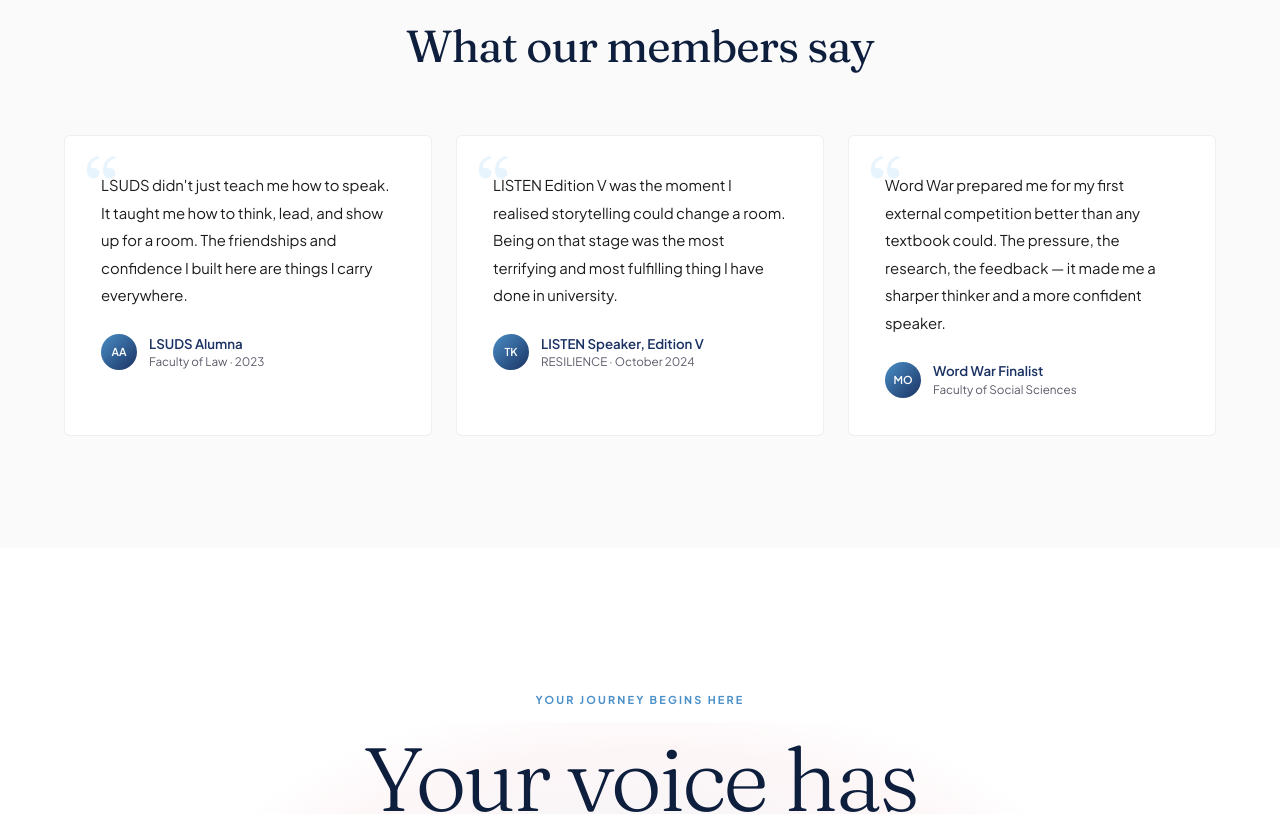
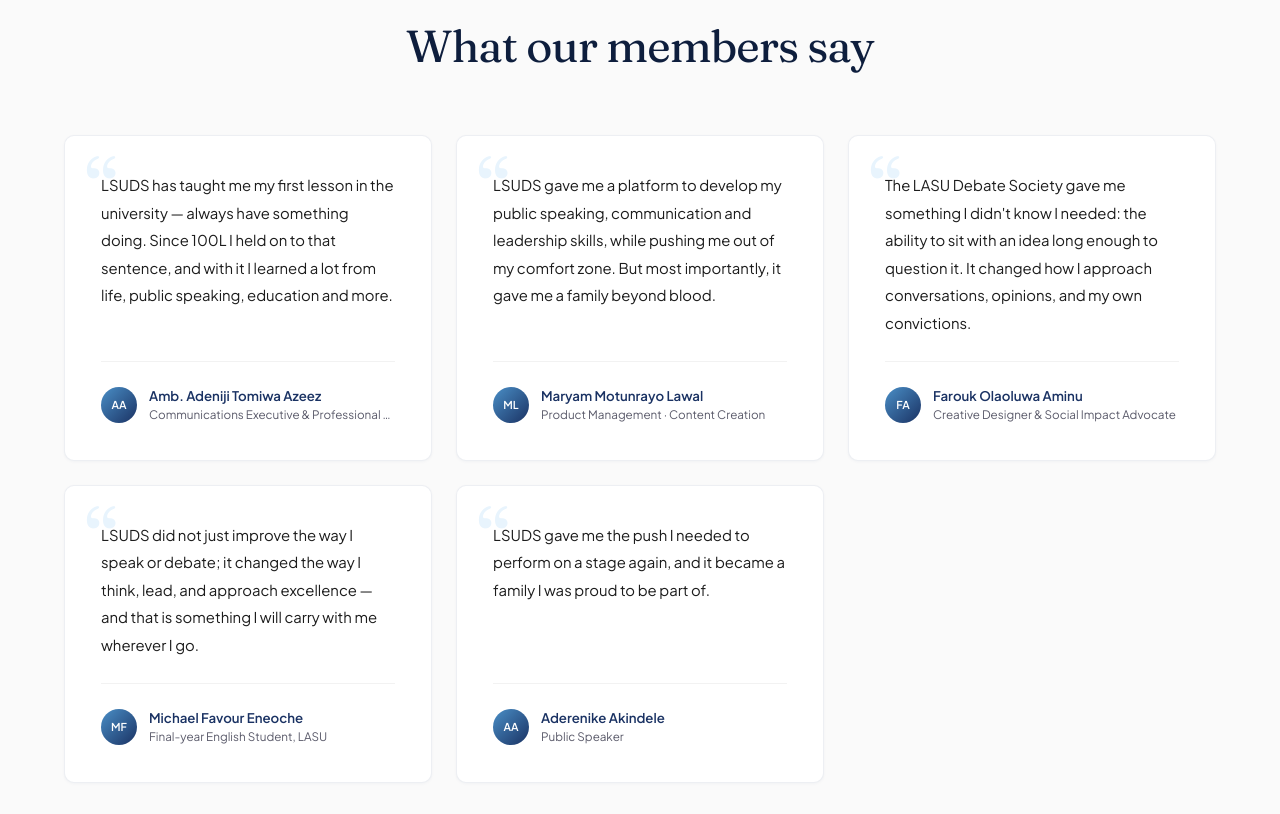
Before and after one commit to Michaelgnaho/lasudebatesociety, a Next.js app: page / in a window 1280 px wide. Shown: the part 5460-6274 px from the top of the page. Built offline with nearby package versions, Linux system fonts and the light colour scheme.

Commit message:
update the works page

```diff
--- a/src/app/about/page.tsx
+++ b/src/app/about/page.tsx
@@ -165,7 +165,11 @@
   },
   {
     year: "2020/2021 Alumni",
-    members: ["Hezekiah Tiamiyu", "Joshua Ojo", "Abdulqadri Ismail Oluwagbemiga"],
+    members: [
+      "Hezekiah Tiamiyu",
+      "Joshua Ojo",
+      "Abdulqadri Ismail Oluwagbemiga",
+    ],
   },
   {
     year: "2021/2022 Alumni",
@@ -379,6 +383,11 @@
         name: "Oladunni Akinsanmi",
         role: "Financial Secretary",
         image: "/images/Oladunni-Akinsanmi .webp",
+      },
+      {
+        name: "Bisola Agoi",
+        role: "Welfare Director",
+        image: "/images/Bisola-Folu-Agoi.jpg",
       },
       {
         name: "Hezekiah Tiamiyu",
--- a/src/components/Testimonials.tsx
+++ b/src/components/Testimonials.tsx
@@ -4,22 +4,34 @@
 
 const testimonials = [
   {
-    text: "LSUDS didn't just teach me how to speak. It taught me how to think, lead, and show up for a room. The friendships and confidence I built here are things I carry everywhere.",
+    text: "LSUDS has taught me my first lesson in the university — always have something doing. Since 100L I held on to that sentence, and with it I learned a lot from life, public speaking, education and more.",
     initials: "AA",
-    name: "LSUDS Alumna",
-    role: "Faculty of Law · 2023",
+    name: "Amb. Adeniji Tomiwa Azeez",
+    role: "Communications Executive & Professional Event Host",
   },
   {
-    text: "LISTEN Edition V was the moment I realised storytelling could change a room. Being on that stage was the most terrifying and most fulfilling thing I have done in university.",
-    initials: "TK",
-    name: "LISTEN Speaker, Edition V",
-    role: "RESILIENCE · October 2024",
+    text: "LSUDS gave me a platform to develop my public speaking, communication and leadership skills, while pushing me out of my comfort zone. But most importantly, it gave me a family beyond blood.",
+    initials: "ML",
+    name: "Maryam Motunrayo Lawal",
+    role: "Product Management · Content Creation",
   },
   {
-    text: "Word War prepared me for my first external competition better than any textbook could. The pressure, the research, the feedback — it made me a sharper thinker and a more confident speaker.",
-    initials: "MO",
-    name: "Word War Finalist",
-    role: "Faculty of Social Sciences",
+    text: "The LASU Debate Society gave me something I didn't know I needed: the ability to sit with an idea long enough to question it. It changed how I approach conversations, opinions, and my own convictions.",
+    initials: "FA",
+    name: "Farouk Olaoluwa Aminu",
+    role: "Creative Designer & Social Impact Advocate",
+  },
+  {
+    text: "LSUDS did not just improve the way I speak or debate; it changed the way I think, lead, and approach excellence — and that is something I will carry with me wherever I go.",
+    initials: "MF",
+    name: "Michael Favour Eneoche",
+    role: "Final-year English Student, LASU",
+  },
+  {
+    text: "LSUDS gave me the push I needed to perform on a stage again, and it became a family I was proud to be part of.",
+    initials: "AA",
+    name: "Aderenike Akindele",
+    role: "Public Speaker",
   },
 ];
 
@@ -65,16 +77,51 @@
         </div>
 
         {/* Cards */}
-        <div className="grid grid-cols-1 md:grid-cols-3 gap-6">
+        <div className="grid grid-cols-1 md:grid-cols-2 lg:grid-cols-3 gap-6">
           {testimonials.map((t, i) => (
+            <AnimatedContent
+              key={i}
+              distance={24}
+              duration={0.6}
+              ease="power3.out"
+              delay={0.08 + i * 0.06}
+              threshold={0.15}
+              className={
+                testimonials.length % 3 === 2 && i === testimonials.length - 1
+                  ? "lg:col-start-2"
+                  : testimonials.length % 3 === 1 &&
+                      i === testimonials.length - 1
+                    ? "md:col-start-1 lg:col-start-2"
+                    : ""
+              }
+            >
               <div
-              key={i}
-              className="relative rounded-sm p-9"
+                className="group relative h-full flex flex-col rounded-lg p-9 transition-all duration-300"
                 style={{
                   background: "#fff",
                   border: "1px solid rgba(26,50,99,0.08)",
+                  boxShadow: "0 1px 3px rgba(26,50,99,0.04)",
+                }}
+                onMouseEnter={(e) => {
+                  e.currentTarget.style.boxShadow =
+                    "0 16px 32px -12px rgba(26,50,99,0.16)";
+                  e.currentTarget.style.transform = "translateY(-4px)";
+                  e.currentTarget.style.borderColor = "rgba(26,50,99,0.14)";
+                }}
+                onMouseLeave={(e) => {
+                  e.currentTarget.style.boxShadow =
+                    "0 1px 3px rgba(26,50,99,0.04)";
+                  e.currentTarget.style.transform = "translateY(0)";
+                  e.currentTarget.style.borderColor = "rgba(26,50,99,0.08)";
                 }}
               >
+                {/* Accent bar */}
+                <div
+                  className="absolute top-0 left-9 right-9 h-[2px] rounded-full opacity-0 group-hover:opacity-100 transition-opacity duration-300"
+                  style={{ background: "var(--grad-icon, var(--crimson))" }}
+                  aria-hidden
+                />
+
                 {/* Opening quote */}
                 <span
                   className="absolute top-3 left-5 leading-none pointer-events-none select-none"
@@ -90,15 +137,8 @@
                 </span>
 
                 {/* Testimonial text block */}
-              <AnimatedContent
-                distance={20}
-                duration={0.6}
-                ease="power3.out"
-                delay={0.1 + i * 0.08}
-                threshold={0.2}
-              >
                 <p
-                  className="relative text-[0.93rem] leading-[1.85] mb-6"
+                  className="relative text-[0.93rem] leading-[1.85] mb-6 flex-1"
                   style={{
                     color: "var(--text, #1c1c1c)",
                     fontFamily: "var(--font-body)",
@@ -107,26 +147,18 @@
                 >
                   {t.text}
                 </p>
-              </AnimatedContent>
 
                 {/* Author Info Block */}
-              <AnimatedContent
-                distance={25}
-                duration={0.6}
-                ease="power3.out"
-                delay={0.2 + i * 0.08}
-                threshold={0.2}
-              >
-                <div className="flex items-center gap-3">
+                <div className="flex items-center gap-3 pt-6 mt-auto border-t border-black/5">
                   <div
                     className="w-9 h-9 rounded-full flex items-center justify-center text-white text-[0.68rem] font-semibold flex-shrink-0"
                     style={{ background: "var(--grad-icon)" }}
                   >
                     {t.initials}
                   </div>
-                  <div>
+                  <div className="min-w-0">
                     <div
-                      className="text-[0.83rem] font-semibold"
+                      className="text-[0.83rem] font-semibold truncate"
                       style={{
                         color: "var(--navy)",
                         fontFamily: "var(--font-body)",
@@ -135,7 +167,7 @@
                       {t.name}
                     </div>
                     <div
-                      className="text-[0.73rem]"
+                      className="text-[0.73rem] truncate"
                       style={{
                         color: "var(--text-muted, #5a5a6a)",
                         fontFamily: "var(--font-body)",
@@ -145,8 +177,8 @@
                     </div>
                   </div>
                 </div>
+              </div>
             </AnimatedContent>
-            </div>
           ))}
         </div>
       </div>
```
Also changed, not shown: public/images/Bisola-Folu-Agoi.jpg (added). Lines whose indentation alone changed are shown as unchanged.
